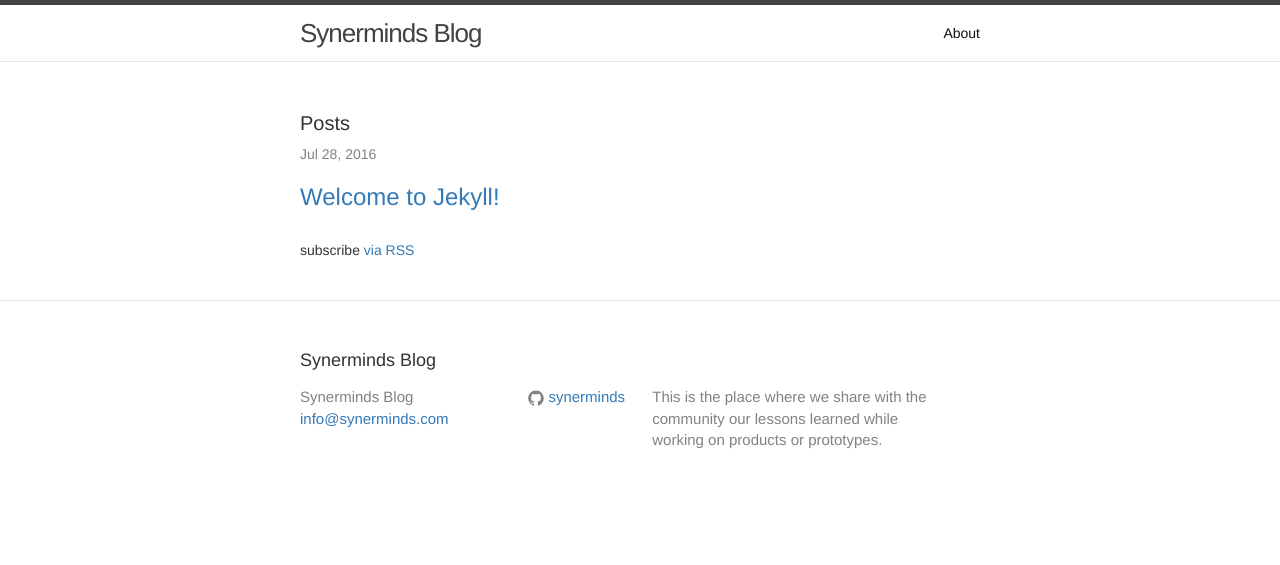
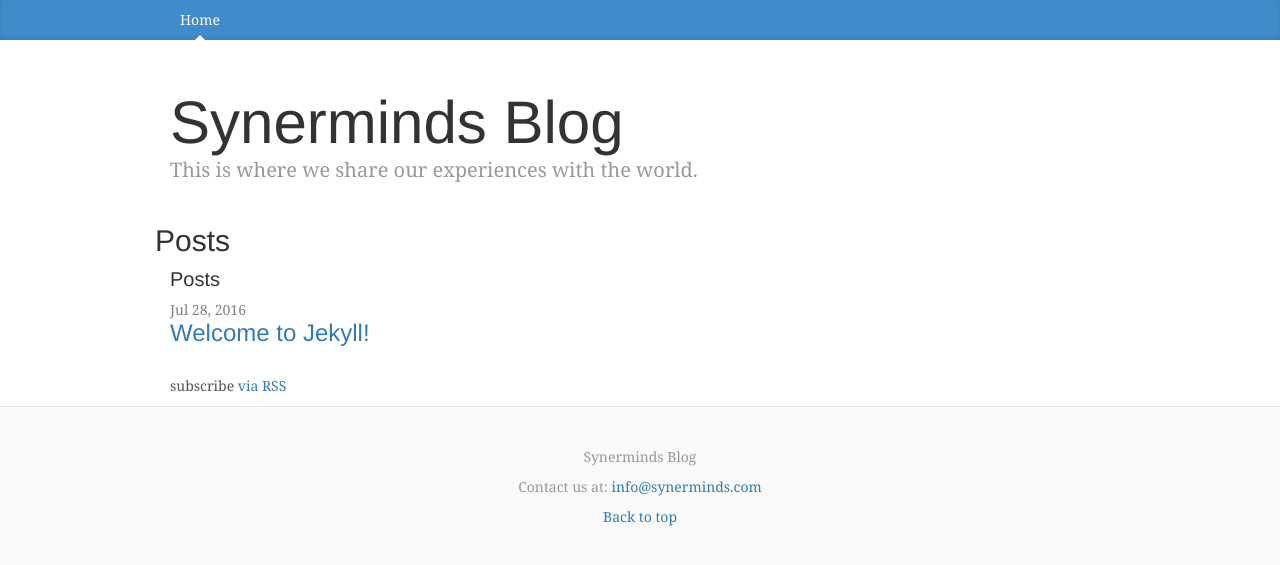
Before and after one commit to synerminds/synerminds.github.io, a Jekyll site: the page built from index.html, in a window 1280 px wide. Shown: the top 565 px of the page. Built offline with Jekyll 4.4.1, drawn with Linux system fonts in a browser that asks for light colours; nearby versions of some CDN libraries; library files that are not in the unit come from our copies.

Commit message:
add navbar and footer

```diff
--- a/_config.yml
+++ b/_config.yml
@@ -12,7 +12,7 @@
   This is the place where we share with the community our lessons learned
   while working on products or prototypes.
 baseurl: "" # the subpath of your site, e.g. /blog
-url: "http://synerminds.com" # the base hostname & protocol for your site
+url: "http://blog.synerminds.com" # the base hostname & protocol for your site
 twitter_username:
 github_username:  synerminds
 repository: https://github.com/synerminds/synerminds.github.io
--- a/_includes/footer.html
+++ b/_includes/footer.html
@@ -1,38 +1,7 @@
-<footer class="site-footer">
-
-  <div class="wrapper">
-
-    <h2 class="footer-heading">{{ site.title }}</h2>
-
-    <div class="footer-col-wrapper">
-      <div class="footer-col footer-col-1">
-        <ul class="contact-list">
-          <li>{{ site.title }}</li>
-          <li><a href="mailto:{{ site.email }}">{{ site.email }}</a></li>
-        </ul>
-      </div>
-
-      <div class="footer-col footer-col-2">
-        <ul class="social-media-list">
-          {% if site.github_username %}
-          <li>
-            {% include icon-github.html username=site.github_username %}
-          </li>
-          {% endif %}
-
-          {% if site.twitter_username %}
-          <li>
-            {% include icon-twitter.html username=site.twitter_username %}
-          </li>
-          {% endif %}
-        </ul>
-      </div>
-
-      <div class="footer-col footer-col-3">
-        <p>{{ site.description }}</p>
-      </div>
-    </div>
-
-  </div>
-
+<footer class="blog-footer">
+  <p>Synerminds Blog</p>
+  <p>Contact us at: <a href="mailto:{{ site.email }}">{{ site.email }}</a></p>
+  <p>
+    <a href="#">Back to top</a>
+  </p>
 </footer>
--- a/_includes/head.html
+++ b/_includes/head.html
@@ -5,10 +5,11 @@
 
   <title>{% if page.title %}{{ page.title }}{% else %}{{ site.title }}{% endif %}</title>
   <meta name="description" content="{% if page.excerpt %}{{ page.excerpt | strip_html | strip_newlines | truncate: 160 }}{% else %}{{ site.description }}{% endif %}">
+  <meta name="author" content="Synerminds">
 
   <link rel="stylesheet" href="{{ "/css/main.css" | prepend: site.baseurl }}">
-  <link rel="stylesheet" href="bootstrap.css">
-  <link rel="stylesheet" href="blog.css">
+  <link rel="stylesheet" href="{{ "/css/bootstrap.css" | prepend: site.baseurl }}">
+  <link rel="stylesheet" href="{{ "/css/blog.css" | prepend: site.baseurl }}">
   <link rel="canonical" href="{{ page.url | replace:'index.html','' | prepend: site.baseurl | prepend: site.url }}">
   <link rel="alternate" type="application/rss+xml" title="{{ site.title }}" href="{{ "/feed.xml" | prepend: site.baseurl | prepend: site.url }}">
 </head>
--- a/_includes/header.html
+++ b/_includes/header.html
@@ -1,27 +1,9 @@
-<header class="site-header">
-
-  <div class="wrapper">
-
-    <a class="site-title" href="{{ site.baseurl }}/">{{ site.title }}</a>
-
-    <nav class="site-nav">
-      <a href="#" class="menu-icon">
-        <svg viewBox="0 0 18 15">
-          <path fill="#424242" d="M18,1.484c0,0.82-0.665,1.484-1.484,1.484H1.484C0.665,2.969,0,2.304,0,1.484l0,0C0,0.665,0.665,0,1.484,0 h15.031C17.335,0,18,0.665,18,1.484L18,1.484z"/>
-          <path fill="#424242" d="M18,7.516C18,8.335,17.335,9,16.516,9H1.484C0.665,9,0,8.335,0,7.516l0,0c0-0.82,0.665-1.484,1.484-1.484 h15.031C17.335,6.031,18,6.696,18,7.516L18,7.516z"/>
-          <path fill="#424242" d="M18,13.516C18,14.335,17.335,15,16.516,15H1.484C0.665,15,0,14.335,0,13.516l0,0 c0-0.82,0.665-1.484,1.484-1.484h15.031C17.335,12.031,18,12.696,18,13.516L18,13.516z"/>
-        </svg>
-      </a>
-
-      <div class="trigger">
-        {% for my_page in site.pages %}
-          {% if my_page.title %}
-          <a class="page-link" href="{{ my_page.url | prepend: site.baseurl }}">{{ my_page.title }}</a>
-          {% endif %}
-        {% endfor %}
-      </div>
-    </nav>
-
+<header>
+  <div class="blog-masthead">
+    <div class="container">
+      <nav class="blog-nav">
+        <a class="blog-nav-item active" href="{{site.url}}">Home</a>
+      </nav>
+    </div>
   </div>
-
 </header>
--- a/_layouts/default.html
+++ b/_layouts/default.html
@@ -1,16 +1,11 @@
 <!DOCTYPE html>
-<html>
-
+<html lang="en">
   {% include head.html %}
-
   <body>
-
     {% include header.html %}
 
-    <div class="page-content">
-      <div class="wrapper">
-        {{ content }}
-      </div>
+    <div class="container">
+      {{ content }}
     </div>
 
     {% include footer.html %}
--- a/index.html
+++ b/index.html
@@ -1,6 +1,16 @@
 ---
 layout: default
 ---
+<div class="blog-header">
+  <h1 class="blog-title">Synerminds Blog</h1>
+  <p class="lead blog-description">This is where we share our experiences with the world.</p>
+</div>
+
+<div class="row">
+  <h2>Posts</h2>
+  <div class="col-sm-8 blog-main">
+  </div>
+</div>
 
 <div class="home">
 
```
